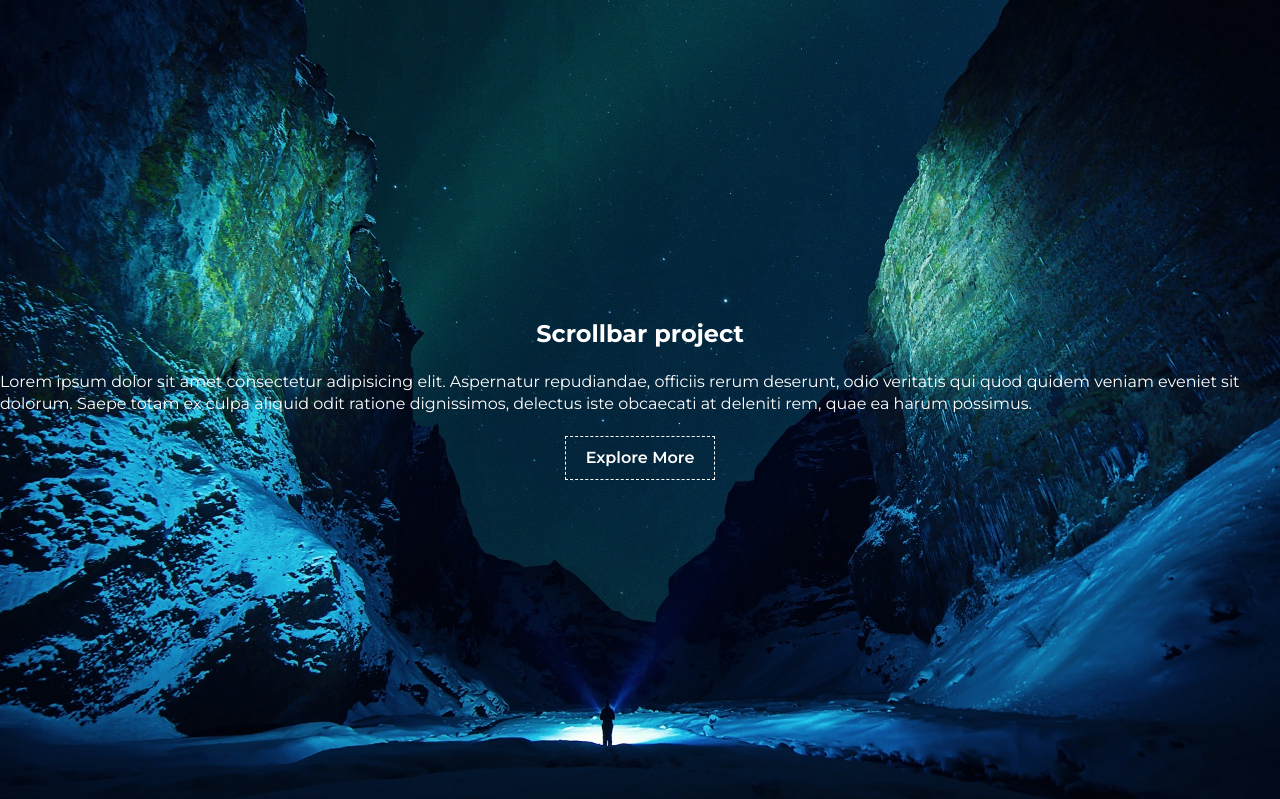
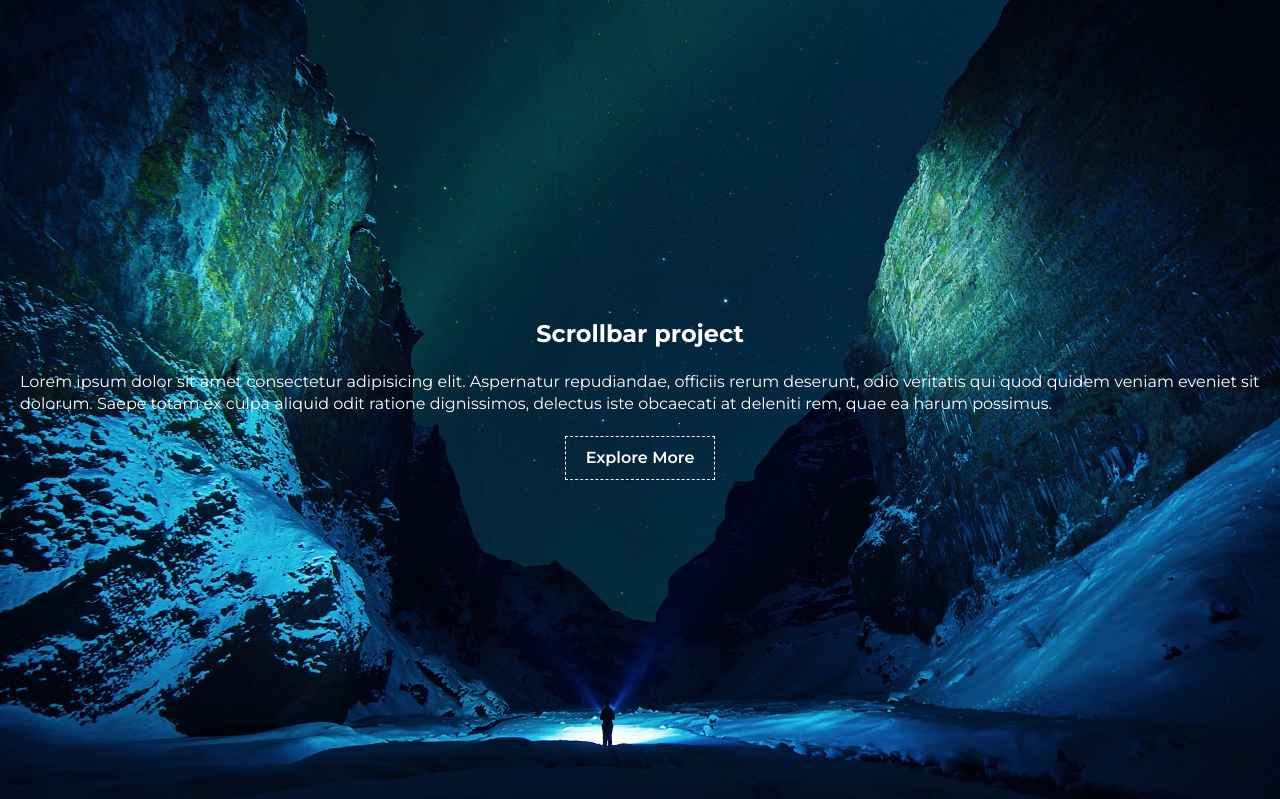
Before and after one commit to MTahir27/JavaScript_Projects, a PHP site: page /11-Scrollbar/index.html in a window 1280 px wide. Shown: the part 98-897 px from the top of the page. Run offline with PHP 8.4, Linux system fonts and the light colour scheme.

Commit message:
Container Styling

```diff
--- a/11-Scrollbar/style.css
+++ b/11-Scrollbar/style.css
@@ -19,6 +19,12 @@ body {
     background-color: var(--gray);
 }
 
+/* Container Styling */
+.container {
+    padding: 0px 20px;
+}
+
+/* Button Stying */
 .btn {
     padding: 10px 20px;
     cursor: pointer;
```
